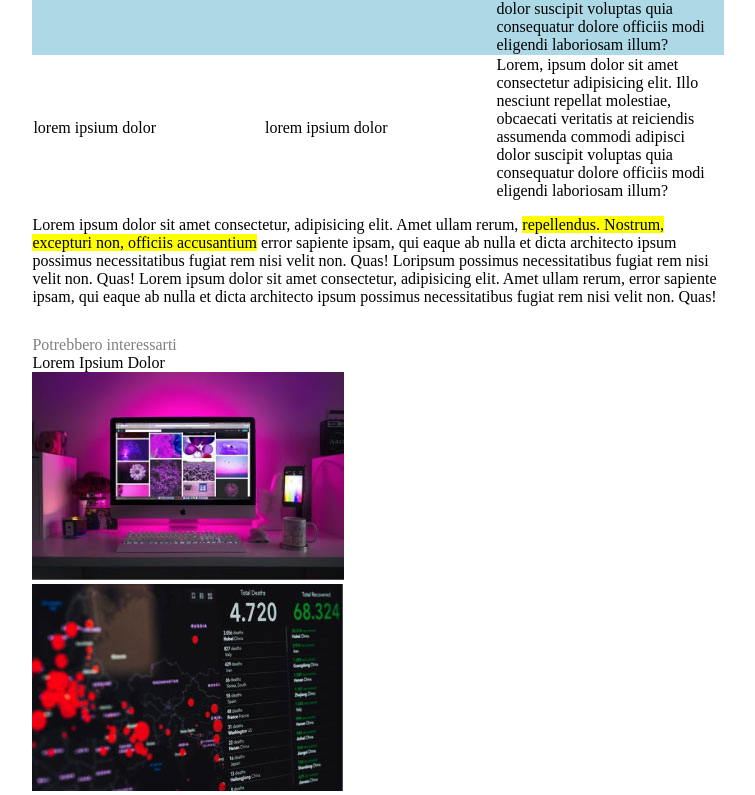
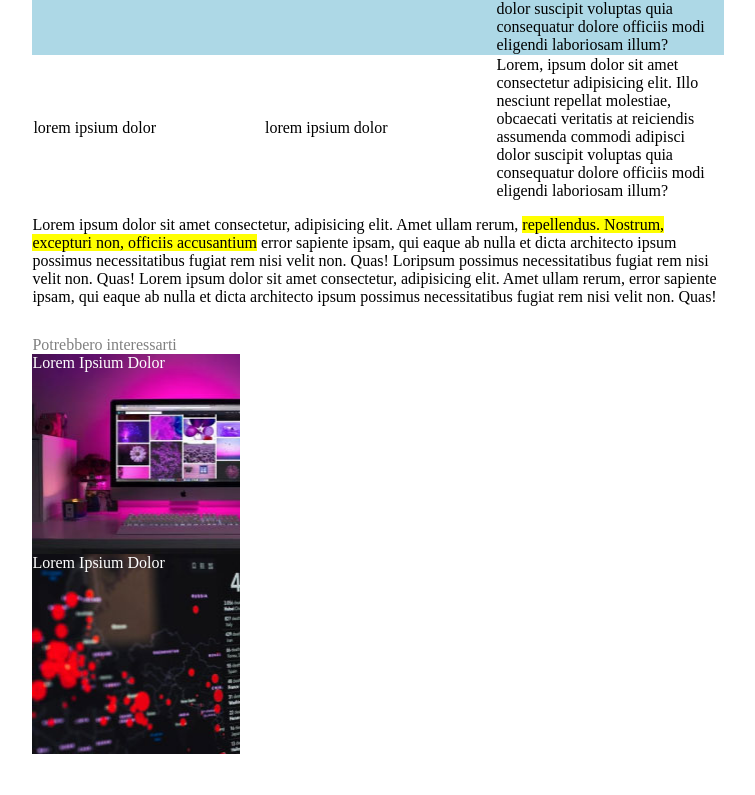
Before and after one commit to Giovanni-Cattaneo/html-css-booleaner, a plain HTML site: page index.html in a window 1280 px wide. Shown: the part 1428-2223 px from the top of the page, without its empty margins (262-1017 px from the left). After the commit the page ends 2182 px from the top, so only its background shows below. Drawn offline with Linux system fonts and the light colour scheme.

Commit message:
Final commit

```diff
--- a/assets/css/style.css
+++ b/assets/css/style.css
@@ -69,9 +69,20 @@ footer{
     margin-top: 30px;
 }
 
-#container{
-    background-image:url('');
-}
 #final_comment{
     color: grey;
 }
+
+#container_mac{
+    color: white;
+    background-image: url("/assets/img/monitor.jpg");
+    height: 200px;
+    width: 30%;
+}
+
+#container_graphiq{
+    color: white;
+    background-image: url("/assets/img/graph.jpg");
+    height: 200px;
+    width: 30%;
+}
--- a/index.html
+++ b/index.html
@@ -69,11 +69,13 @@
 
     <footer>
         <span id="final_comment">Potrebbero interessarti</span> <br>
-        <div id="container">
+        <div id="container_mac">
             <p>Lorem Ipsium Dolor</p>
         </div>
-        <img src="./assets/img/monitor.jpg" alt="Monitor di un computer apple sopra una scrivania"> <br>
-        <img src="./assets/img/graph.jpg" alt="Grafico con indice di un andamento di borsa">
+
+        <div id="container_graphiq">
+            <p>Lorem Ipsium Dolor</p>
+        </div>
     </footer>
 
 </body>
```
